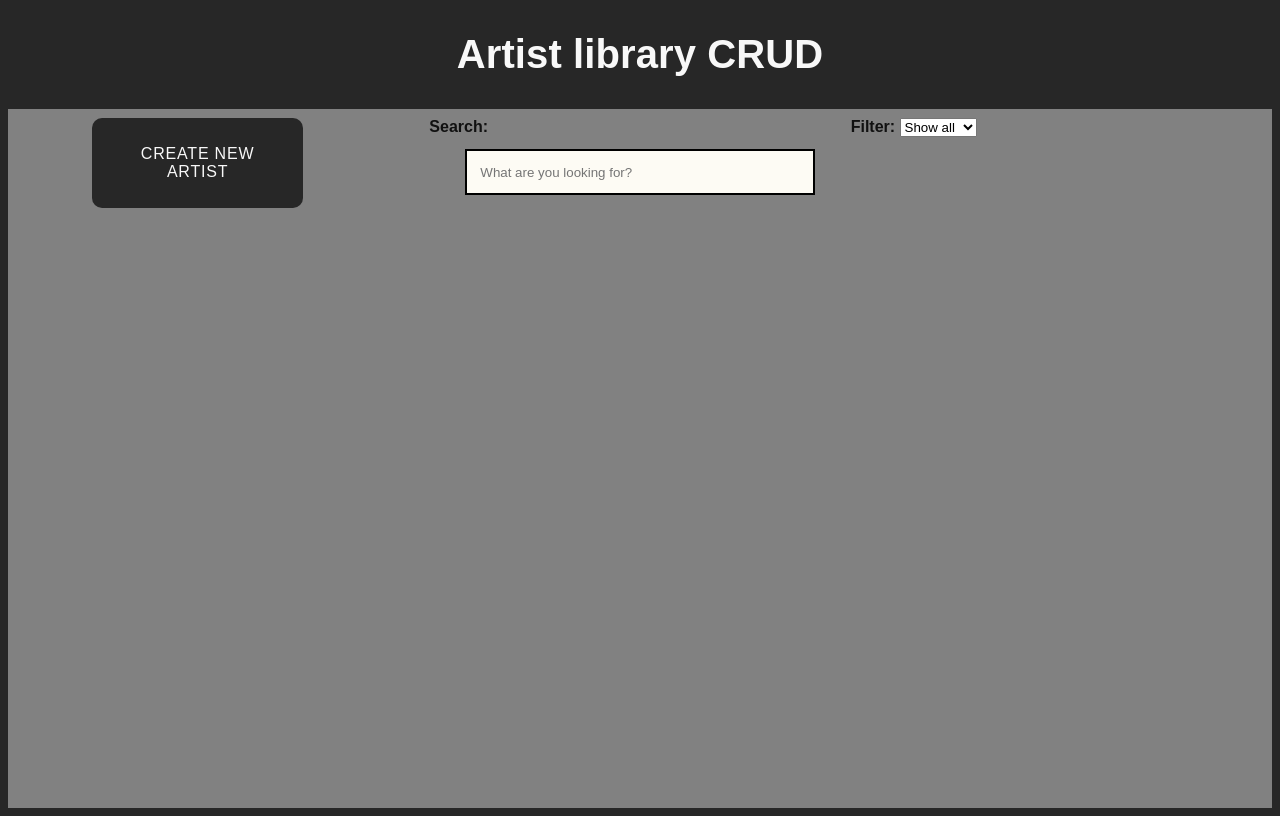
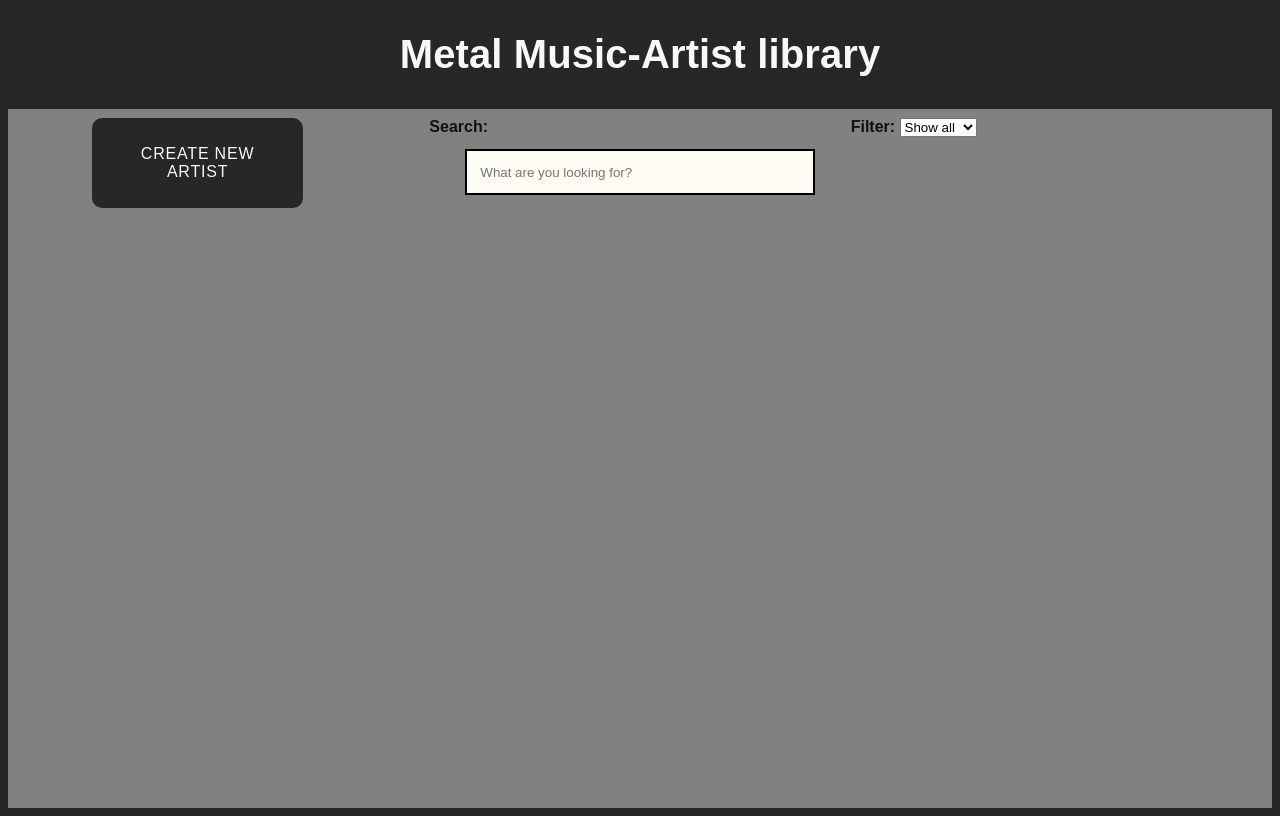
Before and after one commit to JaDetGodtDu/artist-library, a plain HTML site: page frontend/index.html in a window 1280 px wide. Drawn offline with Linux system fonts and the light colour scheme; no server answers.

Commit message:
All works

```diff
--- a/frontend/index.html
+++ b/frontend/index.html
@@ -4,11 +4,11 @@
     <meta charset="UTF-8" />
     <meta name="viewport" content="width=device-width, initial-scale=1.0" />
     <title>Metal Music Library</title>
-    <link rel="stylesheet" href="style.css" />
+    <link rel="stylesheet" href="style.css"/>
   </head>
   <body>
     <header>
-      <h1><b>Artist library CRUD</b></h1>
+      <h1><b>Metal Music-Artist library</b></h1>
     </header>
     <main>
       <section id="tools">
```
